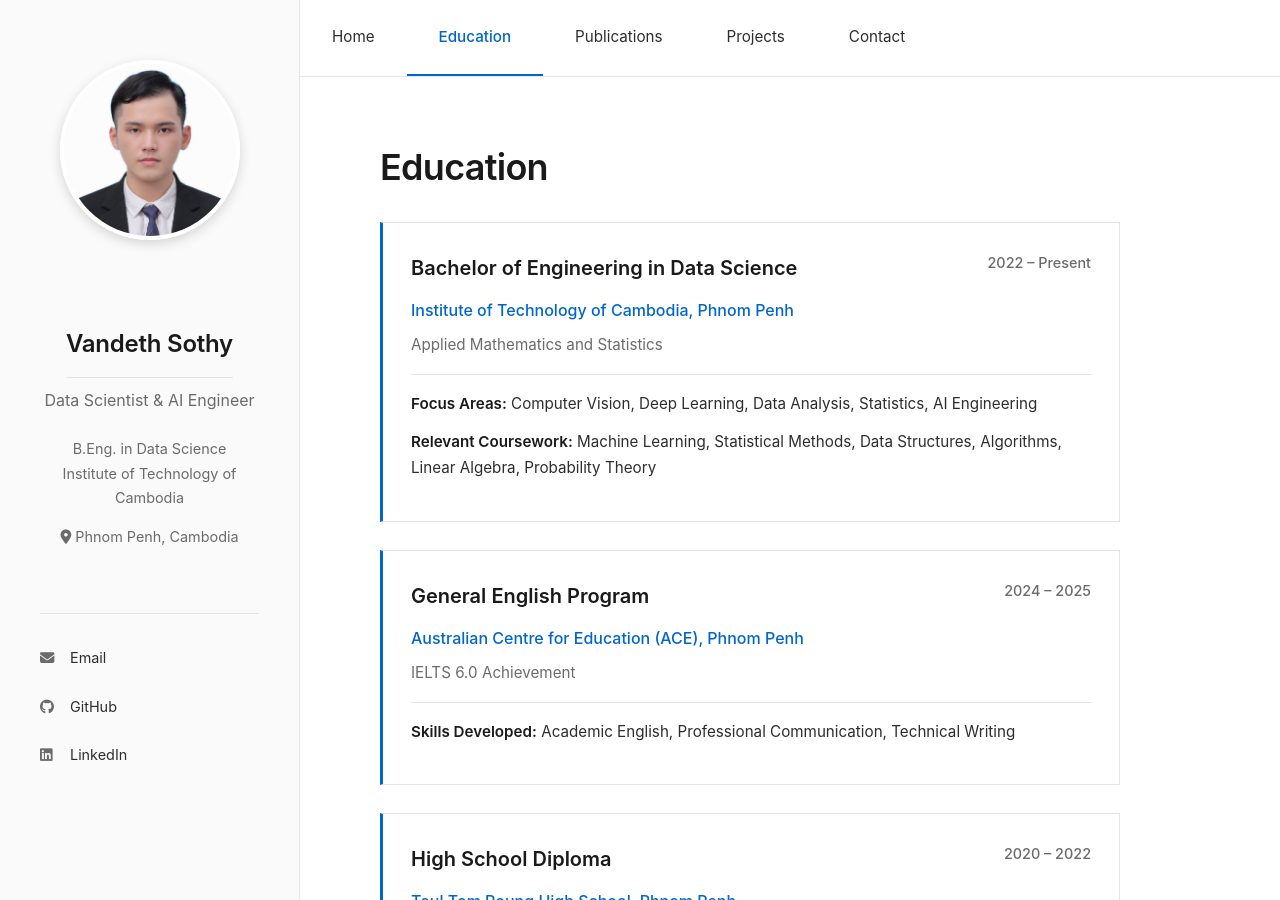
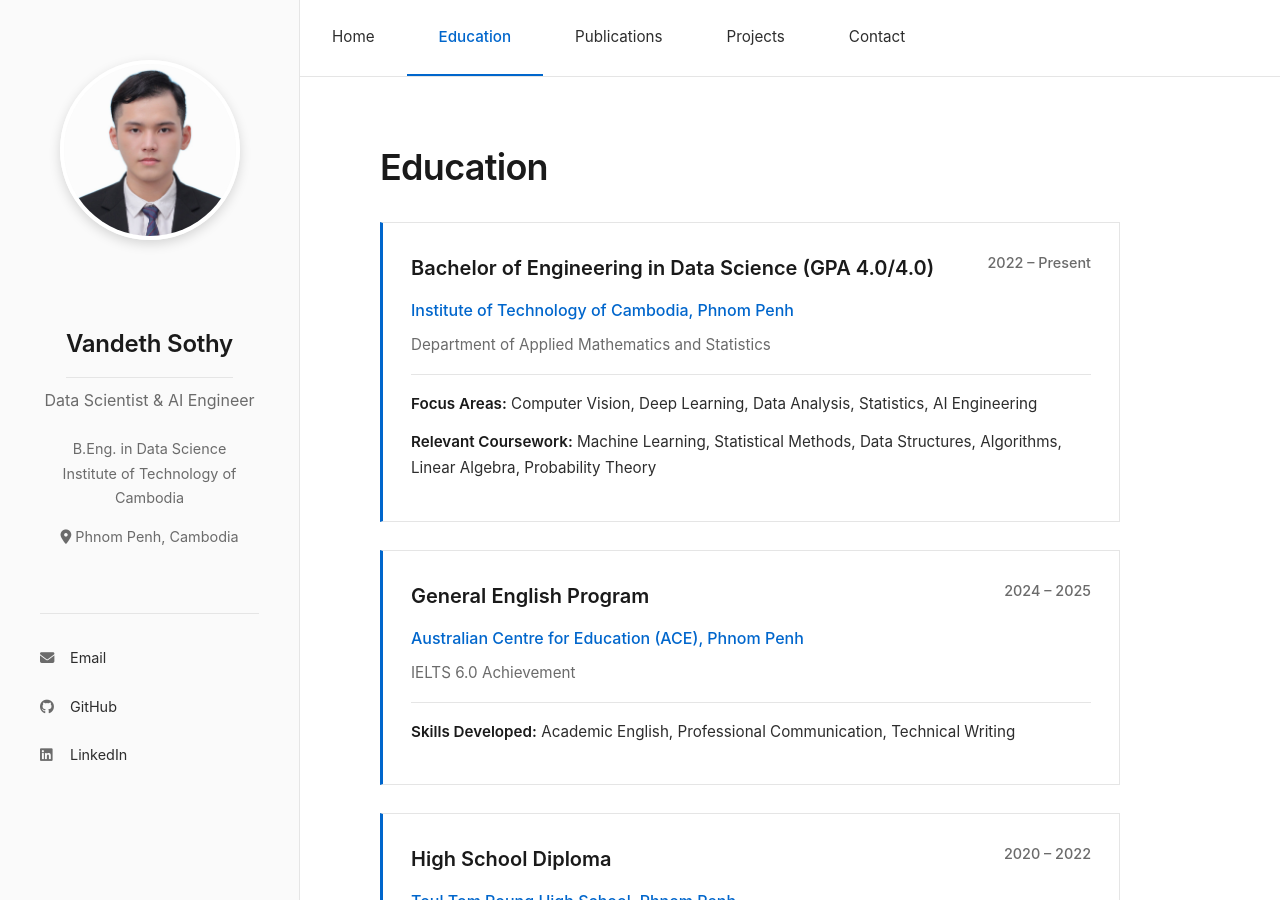
Before and after one commit to sothy8/sothy8.github.io, a Jekyll site: the page built from education.md, in a window 1280 px wide and 900 px high. Built offline with Jekyll 4.4.1, drawn with Linux system fonts in a browser that asks for light colours.

Commit message:
Update education.md

```diff
--- a/education.md
+++ b/education.md
@@ -8,11 +8,11 @@ permalink: /education/
 
 <div class="education-item">
   <div class="education-header">
-    <h3>Bachelor of Engineering in Data Science</h3>
+    <h3>Bachelor of Engineering in Data Science (GPA 4.0/4.0) </h3>
     <span class="period">2022 – Present</span>
   </div>
   <p class="institution">Institute of Technology of Cambodia, Phnom Penh</p>
-  <p class="description">Applied Mathematics and Statistics</p>
+  <p class="description">Department of Applied Mathematics and Statistics</p>
   <div class="education-details">
     <p><strong>Focus Areas:</strong> Computer Vision, Deep Learning, Data Analysis, Statistics, AI Engineering</p>
     <p><strong>Relevant Coursework:</strong> Machine Learning, Statistical Methods, Data Structures, Algorithms, Linear Algebra, Probability Theory</p>
```
